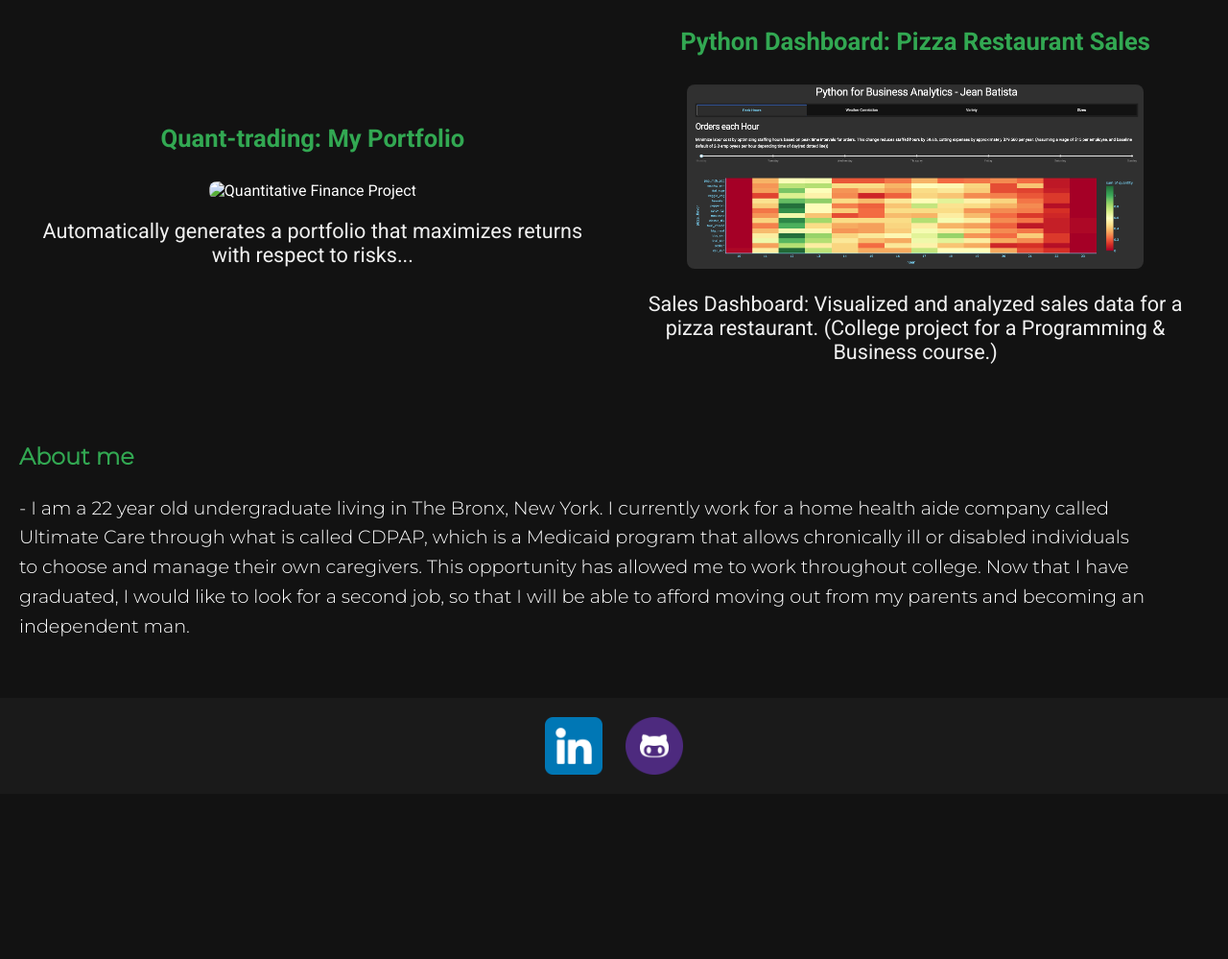
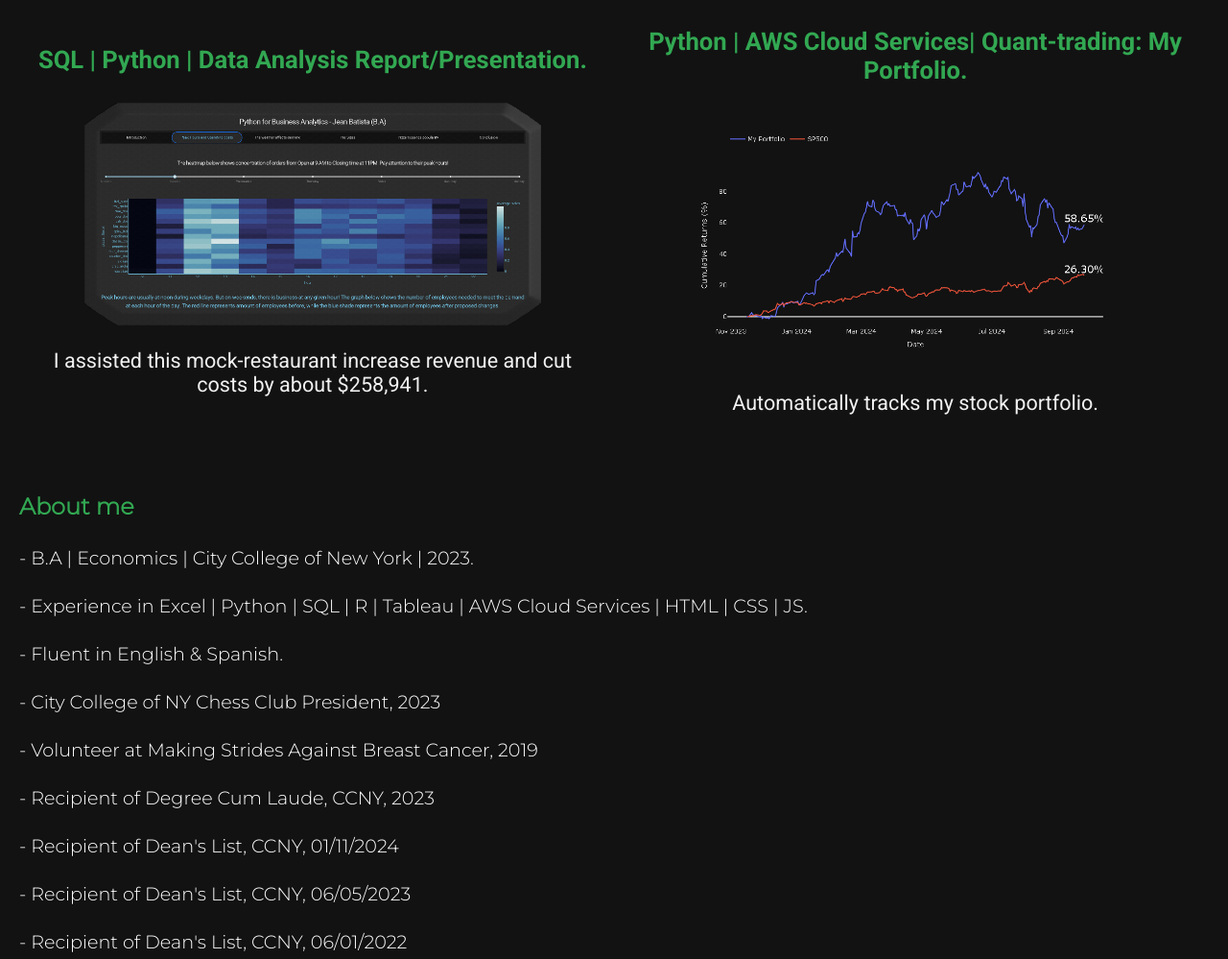
Before and after one commit to Jbat005/Website, a plain HTML site: page index.html in a window 1280 px wide. Shown: the part 314-1313 px from the top of the page at 96% size. Before the commit the page ends 1141 px from the top, so only its background shows below. Drawn offline with Linux system fonts and the light colour scheme; no server answers.

Commit message:
Redesign

```diff
--- a/index.html
+++ b/index.html
@@ -19,25 +19,25 @@
 
     <main>
         <section id="greeting">
-            <h1>Jean Batista</h1>
+            <h1>Jean Batista (B.A)</h1>
             <p>batistajean78@gmail.com | 646 275-7462 | New York City</p>
         </section>
 
         <section id="projects">
             <div class="project">
-                <h3 class="project-title">Quant-trading: My Portfolio</h3>
+                <h3 class="project-title">SQL | Python | Data Analysis Report/Presentation.</h3>
                 <div class="project-img">
-                    <img src="benchmark_plot" alt="Quantitative Finance Project">
+                    <img src="SQLPython.png" alt="data_analysis_project">
                 </div>
-                <p class="project-description">Automatically generates a portfolio that maximizes returns with respect to risks...</p>
+                <p class="project-description">I assisted this mock-restaurant increase revenue and cut costs by about $258,941.</p>
             </div>
             <div class="project-separator"></div>
             <div class="project">
-                <h3 class="project-title">Python Dashboard: Pizza Restaurant Sales</h3>
+                <h3 class="project-title">Python | AWS Cloud Services| Quant-trading: My Portfolio.</h3>
                 <div class="project-img">
-                    <img src="pizzaproject.jpg" alt="Pizza Restaurant Dashboard">
+                    <img src="newplot.png" alt="Quant-trading">
                 </div>
-                <p class="project-description">Sales Dashboard: Visualized and analyzed sales data for a pizza restaurant. (College project for a Programming & Business course.)</p>
+                <p class="project-description">Automatically tracks my stock portfolio.</p>
             </div>
         </section>
 
@@ -48,8 +48,16 @@
             <div class="about-container">
                 <div class="about-text">
                     <h3>About me</h3>
-                    <p>- I am a 22 year old undergraduate living in The Bronx, New York. I currently work for a home health aide company called Ultimate Care through what is called CDPAP, which is a Medicaid program that allows chronically ill or disabled individuals to choose and manage their own caregivers. This opportunity
-                        has allowed me to work throughout college. Now that I have graduated, I would like to look for a second job, so that I will be able to afford moving out from my parents and becoming an independent man.    </p>
+                    <p>- B.A | Economics | City College of New York | 2023.</p>
+                    <p>- Experience in Excel | Python | SQL | R | Tableau | AWS Cloud Services | HTML | CSS | JS.</p>
+                    <p>- Fluent in English & Spanish.</p>
+                    <p>- City College of NY Chess Club President, 2023</p>
+                    <p>- Volunteer at Making Strides Against Breast Cancer, 2019</p>
+                    <p>- Recipient of Degree Cum Laude, CCNY, 2023</p>
+                    <p>- Recipient of Dean's List, CCNY, 01/11/2024</p>
+                    <p>- Recipient of Dean's List, CCNY, 06/05/2023</p>
+                    <p>- Recipient of Dean's List, CCNY, 06/01/2022</p>
+
 
                 </div>
             </div>
--- a/script.js
+++ b/script.js
@@ -1,18 +1,18 @@
 // Example array of projects
 const projects = [
     {
-        name: 'Quant-trading: My Portfolio',
-        descriptionTemplate: `Automatically tracks my stock portfolio. The portfolio is up <span class="highlight">+%MAX_RISK_RETURN%%</span> since 11/15/2023 - 4/2/2024 (Over %WEEKS% Weeks/ <span class="highlight">+%MAX_RISK_WEEKLY_AVG%%</span> weekly average).<span class="highlight2">If you click on the graph, it will direct to GitHub where I show the code I used, with explanations of how I used alpha generators to select my stocks, aswell as show the analysis and plots .</span>`,
-        imageUrl: 'benchmark_plot.png',
-        link: 'https://github.com/CCNY-Analytics-and-Quant/Quantative-Finance-Repo/blob/main/Berry-Cox-Baskets/auto_portfolio_picks.ipynb'
+        name: 'SQL | Python | HTML & CSS | Data Analysis report/presentation.',
+        descriptionTemplate: `I assisted this mock-restaurant increase revenue and cut costs by about <span class="highlight">$258,941.</span><span class="highlight2">Click image to redirect to project website.</span>`,
+        imageUrl: 'SQLPython.png',
+        link: 'https://jbatistdata-6c1297044cbb.herokuapp.com/'
     },
     {
-        name: 'Python Dashboard: Pizza Restaurant Sales',
-        descriptionTemplate: `Sales Dashboard: Visualized and analyzed sales data for a pizza restaurant. (Assigned project for a programming course at college.) <span class="highlight2">Visit the website.</span>`,
-        imageUrl: 'pizzaproject.jpg',
-        link: 'https://jbatistanalytics-3400acb06bb1.herokuapp.com'
+        name: 'Python | AWS Cloud Services| Quant-trading: My Portfolio.' ,
+        descriptionTemplate: `Automatically tracks my stock portfolio using AWS API and Python Backend. The portfolio is up <span class="highlight">+%MAX_RISK_RETURN%%</span> since 11/15/2023 - 4/2/2024 (Over %WEEKS% Weeks/ <span class="highlight">+%MAX_RISK_WEEKLY_AVG%%</span> weekly average).<span class="highlight2">If you click on the graph, it will direct to GitHub where I show the code I used, with explanations of how I used alpha generators to select my stocks, aswell as show the analysis and plots .</span>`,
+        imageUrl: 'newplot.png',
+        link: 'https://github.com/CCNY-Analytics-and-Quant/Quantative-Finance-Repo/blob/main/Berry-Cox-Baskets/auto_portfolio_picks.ipynb'
     }
-    // ... (additional projects) ...
+
 ];
 
 async function fetchDataAndUpdateUI() {
```
Also changed, not shown: SQLPython.png (added), newplot.png (added), pizzaproject.jpg (deleted), 1 other file.
